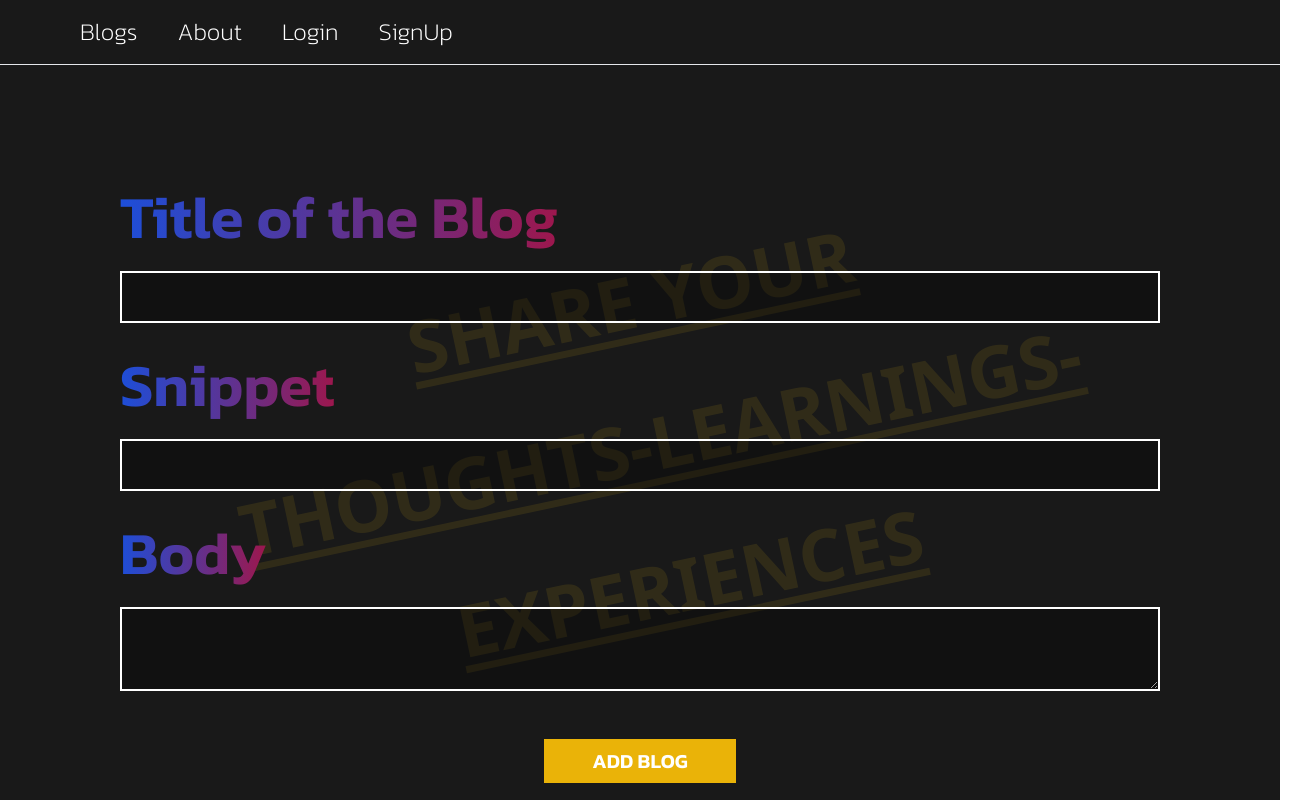
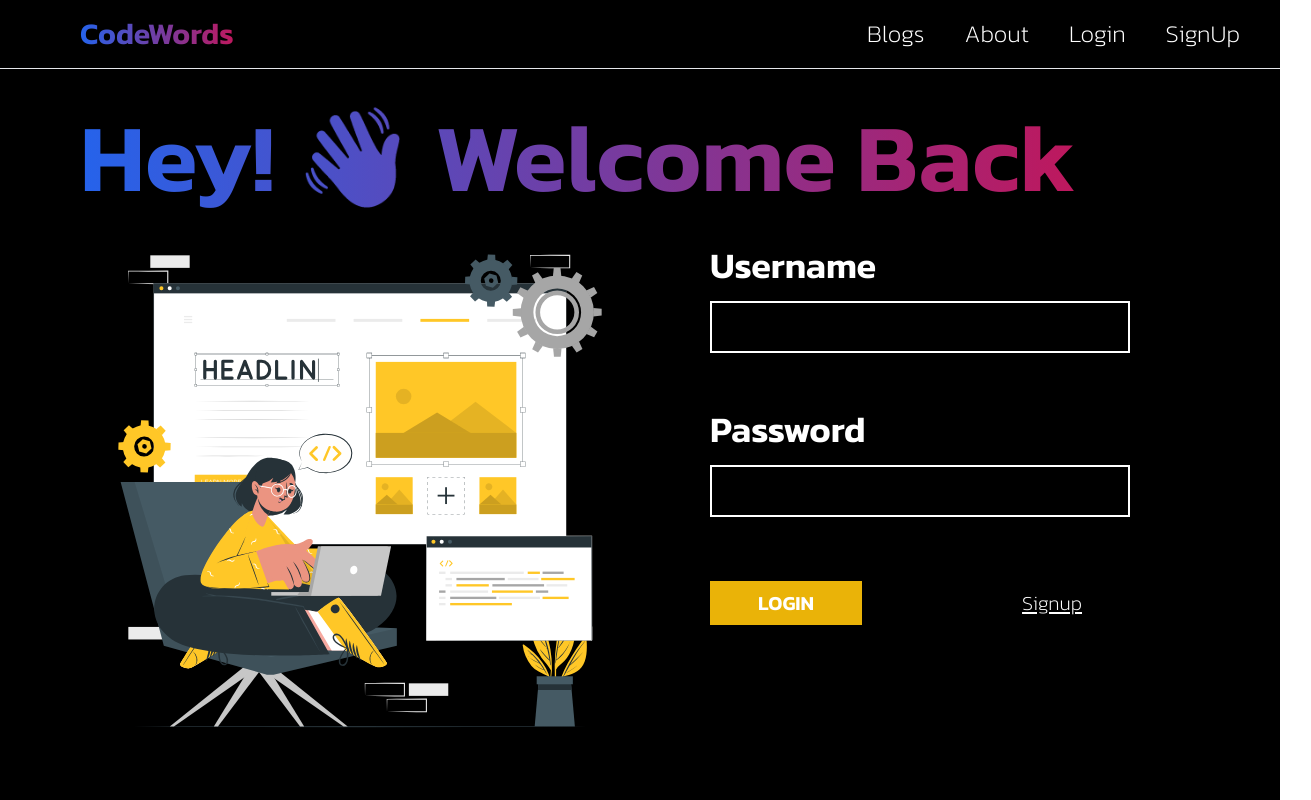
Before and after one commit to Rajat-Uchiha/CodeWords, a React (Create React App) app in the folder client/: page /addblog in a window 1280 px wide. Shown: the top 800 px of the page, 1311 px wide, since content can reach past the window. Built offline with nearby package versions, Linux system fonts and the light colour scheme.

Commit message:
changed done in navbar and theme

```diff
--- a/client/src/App.js
+++ b/client/src/App.js
@@ -29,8 +29,14 @@ function App() {
             <Route path="about" element={<About />} />
             <Route path="login" element={<Login />} />
             <Route path="signup" element={<Signup />} />
-            <Route path="addblog" element={<Addblog />} />
-            <Route path="myblogs" element={<Myblogs />} />
+            <Route
+              path="addblog"
+              element={nav_username ? <Addblog /> : <Login />}
+            />
+            <Route
+              path="myblogs"
+              element={nav_username ? <Myblogs /> : <Login />}
+            />
             <Route path={`/blogs/:id`} element={<Currblog />} />
           </Routes>
           <Footer />
--- a/client/src/Components/About.js
+++ b/client/src/Components/About.js
@@ -3,7 +3,7 @@ import { Link } from "react-router-dom";
 
 const About = () => {
   return (
-    <section className="bg-black/90 min-h-screen py-10 ">
+    <section className="bg-black text-white min-h-screen py-10 ">
       <div className="font-Kanit space-y-4 text-white py-6 ">
         <h1 className="font-bold text-center text-4xl">
           <span className="text-transparent font-Kanit text-6xl font-semibold bg-clip-text bg-gradient-to-r from-blue-600 to-pink-700">
--- a/client/src/Components/Addblog.js
+++ b/client/src/Components/Addblog.js
@@ -1,6 +1,7 @@
 import { useState } from "react";
 import axios from "axios";
 import { useCookies } from "react-cookie";
+import Login from "./Login";
 import { useNavigate } from "react-router-dom";
 
 const Addblog = () => {
@@ -10,10 +11,11 @@ const Addblog = () => {
   const [snippet, setSnippet] = useState("");
   const [body, setBody] = useState("");
 
-  const [cookie, _] = useCookies(["auth_Token"]);
+  const [cookie] = useCookies(["auth_Token"]);
 
   const addBlog = (e) => {
     e.preventDefault();
+
     axios
       .post(
         "http://localhost:3001/blogs/create",
@@ -38,7 +40,11 @@ const Addblog = () => {
   };
 
   return (
-    <section className=" flex flex-col justify-center z-10 relative min-h-screen items-start bg-black/90 px-10">
+    <>
+      {!cookie.auth_Token ? (
+        <Login />
+      ) : (
+        <section className=" flex flex-col justify-center z-10 relative min-h-screen items-start bg-black px-10">
           <div className="-rotate-12 opacity-10 -z-10 absolute flex justify-center items-center  top-40">
             <h5 className="text-yellow-400 text-7xl text-center leading-loose font-bold underline underline-offset-8">
               SHARE YOUR <br />
@@ -96,6 +102,8 @@ const Addblog = () => {
             ADD BLOG
           </button>
         </section>
+      )}
+    </>
   );
 };
 
--- a/client/src/Components/Blogs.js
+++ b/client/src/Components/Blogs.js
@@ -32,7 +32,7 @@ const Blogs = () => {
   );
 
   return (
-    <section className="min-h-screen py-10  bg-black/90 text-white">
+    <section className="min-h-screen py-10  bg-black text-white">
       {allBlogs.length === 0 ? (
         <div className="mx-20 space-y-4 font-Kanit ">
           <h1 className="text-8xl">
--- a/client/src/Components/Currblog.js
+++ b/client/src/Components/Currblog.js
@@ -21,7 +21,7 @@ const Currblog = () => {
   }, [currBlog, location]);
 
   return (
-    <section className="min-h-screen bg-black/90 px-20">
+    <section className="min-h-screen bg-black px-20">
       {currBlog ? (
         <div className="py-10 space-y-8">
           <div className="font-Kanit  ">
--- a/client/src/Components/Footer.js
+++ b/client/src/Components/Footer.js
@@ -6,10 +6,10 @@ import myLogo from "./myLogo.png";
 const Footer = () => {
   const location = useLocation();
 
-  const [cookie, _] = useCookies(["auth_Token"]);
+  const [cookie] = useCookies(["auth_Token"]);
 
   return (
-    <footer className="bg-black/90 text-yellow-400 font-Kanit px-20 flex border-t-2 border-white py-8">
+    <footer className="bg-black text-yellow-400 font-Kanit px-20 flex border-t-2 border-white py-8">
       <div className="w-1/4">
         <ul className=" text-xl font-normal space-y-6">
           <h3 className="font-semibold">RESOURCES</h3>
--- a/client/src/Components/Login.js
+++ b/client/src/Components/Login.js
@@ -10,7 +10,7 @@ const Login = () => {
   const { setNav_username } = useContext(AppContext);
   const navigate = useNavigate();
 
-  const [_, setCookie] = useCookies(["auth_Token"]);
+  const [setCookie] = useCookies(["auth_Token"]);
   const [username, setUsername] = useState("");
   const [password, setPassword] = useState("");
 
@@ -40,7 +40,7 @@ const Login = () => {
   };
 
   return (
-    <section className=" px-20 min-h-screen bg-black/90 ">
+    <section className=" px-20 min-h-screen bg-black ">
       <div className=" pt-10">
         <h1 className="text-8xl font-Kanit font-bold ">
           <span className="text-transparent font-Kanit font-semibold bg-clip-text bg-gradient-to-r from-blue-600 to-pink-700">
--- a/client/src/Components/Myblogs.js
+++ b/client/src/Components/Myblogs.js
@@ -2,10 +2,9 @@ import React, { useEffect, useState } from "react";
 import axios from "axios";
 import { useCookies } from "react-cookie";
 import { Link } from "react-router-dom";
-import { useNavigate } from "react-router-dom";
+
 const Myblogs = () => {
-  const [cookie, _] = useCookies(["auth_Token"]);
-  const navigate = useNavigate();
+  const [cookie] = useCookies(["auth_Token"]);
   const [userBlogs, setUserBlogs] = useState([]);
 
   useEffect(() => {
@@ -50,7 +49,7 @@ const Myblogs = () => {
   };
 
   return (
-    <section className="bg-black/90 min-h-screen">
+    <section className="bg-black min-h-screen">
       {userBlogs.length ? (
         <div className="pt-10 md:mx-20">
           <span className="text-transparent text-6xl font-Kanit font-semibold bg-clip-text bg-gradient-to-r from-blue-600 to-pink-700">
@@ -76,9 +75,9 @@ const Myblogs = () => {
           return (
             <ul
               key={item._id}
-              className="px-20 list-disc text-white pt-4 pb-10 font-Kanit"
+              className="px-20 list-disc text-white pt-4 font-Kanit space-y-4"
             >
-              <li className="py-2 space-y-2">
+              <li className="space-y-4">
                 <Link to={`/blogs/${item._id}`} className="my-4" key={item._id}>
                   <h2 className="text-4xl py-2 font-semibold text-transparent bg-clip-text bg-white hover:bg-gradient-to-r hover:from-yellow-400 hover:to-green-700 ">
                     {item.title}
--- a/client/src/Components/Navbar.js
+++ b/client/src/Components/Navbar.js
@@ -10,7 +10,7 @@ const Navbar = () => {
   const navigate = useNavigate();
   const location = useLocation();
 
-  const [cookie, _, removeCookie] = useCookies(["auth_Token"]);
+  const [cookie, removeCookie] = useCookies(["auth_Token"]);
 
   const logout = () => {
     removeCookie("auth_Token");
@@ -22,8 +22,14 @@ const Navbar = () => {
 
   return (
     <>
-      <div className="bg-black/90 text-white py-4">
-        <ul className="flex justify-start items-center space-x-10 ml-20 font-Kanit text-2xl mx-10 ">
+      <nav className="bg-black text-white py-4">
+        <ul className="flex justify-between items-center space-x-10 ml-20 font-Kanit text-2xl mx-10 ">
+          <div>
+            <span className="text-transparent font-Kanit text-3xl font-semibold bg-clip-text bg-gradient-to-r from-blue-600 to-pink-700">
+              CodeWords
+            </span>
+          </div>
+          <div className="flex space-x-10">
             <li
               className={`cursor-pointer ${
                 location.pathname === "/" ? " text-yellow-400" : ""
@@ -84,8 +90,9 @@ const Navbar = () => {
                 </div>
               </div>
             )}
+          </div>
         </ul>
-      </div>
+      </nav>
       <hr />
     </>
   );
--- a/client/src/Components/Signup.js
+++ b/client/src/Components/Signup.js
@@ -30,7 +30,7 @@ const Signup = () => {
   };
 
   return (
-    <section className=" px-20 min-h-screen bg-black/90 ">
+    <section className=" px-20 min-h-screen bg-black ">
       <div className=" pt-10">
         <h1 className="text-8xl font-Kanit font-bold ">
           <span className="text-transparent font-Kanit font-semibold bg-clip-text bg-gradient-to-r from-blue-600 to-pink-700">
```
Also changed, not shown: 1 other file (tests, documents, lock files or other folders). Lines whose indentation alone changed are shown as unchanged.
